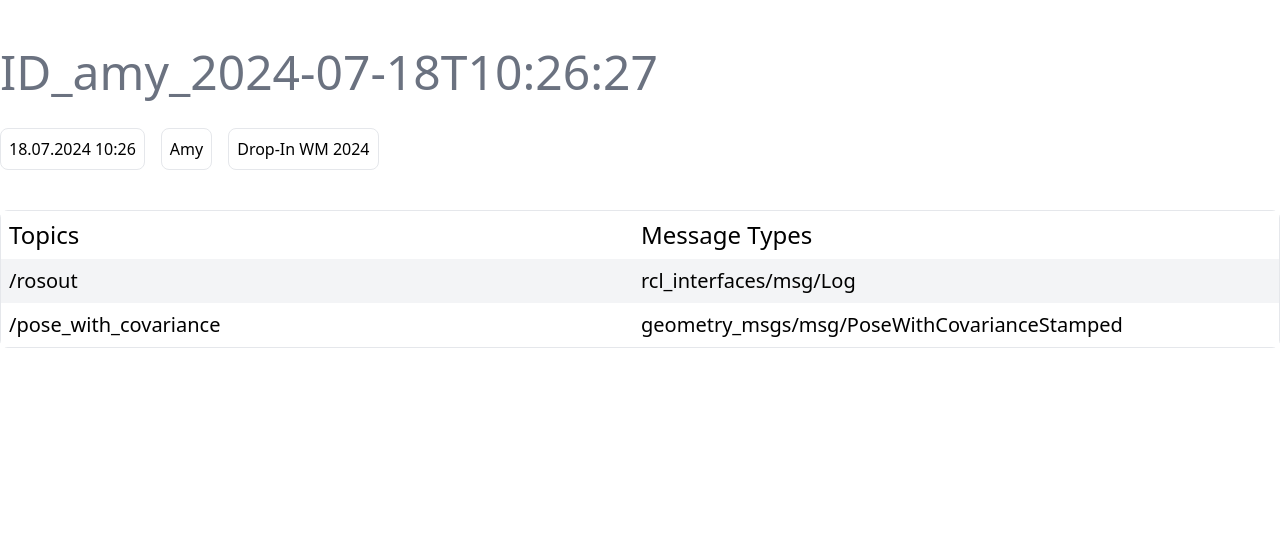
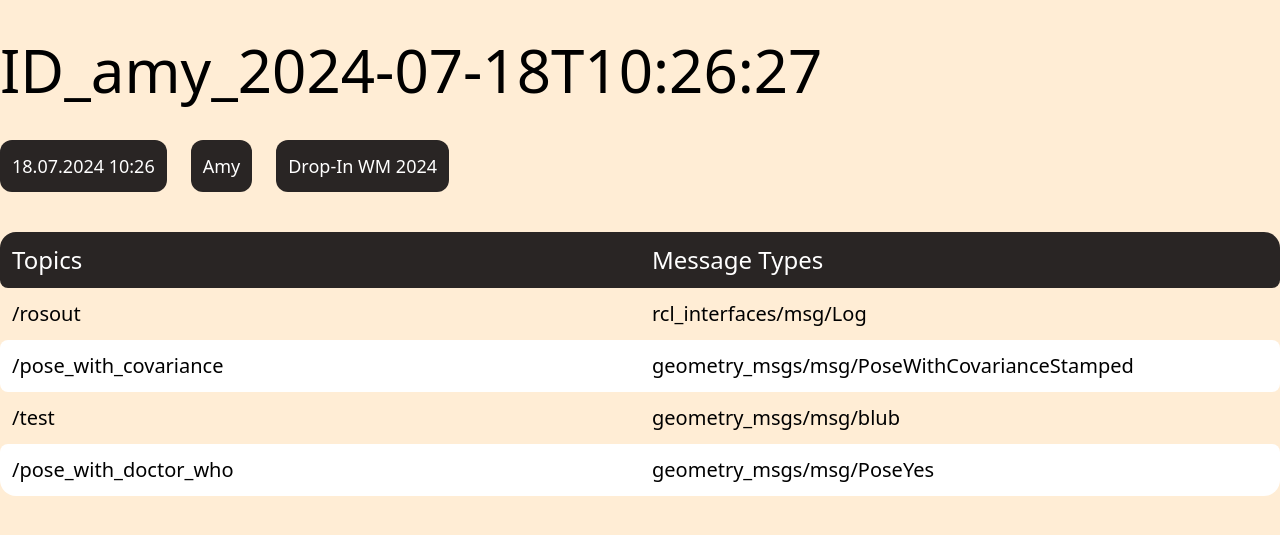
Before and after one commit to bit-bots/rosbag_search, a Flask app: page /bag in a window 1280 px wide. Shown: the top 535 px of the page. Run offline with Flask 3, Linux system fonts and the light colour scheme; some libraries are stand-ins or nearby versions.

Commit message:
tag fill + color scheme

```diff
--- a/rosbag_search/templates/bag.html
+++ b/rosbag_search/templates/bag.html
@@ -1,48 +1,48 @@
 <!doctype html>
-<html>
-
+<html lang="en">
 	<head>
-    <meta charset="UTF-8">
-    <meta name="viewport" content="width=device-width, initial-scale=1.0">
+		<meta charset="UTF-8" />
+		<meta name="viewport" content="width=device-width, initial-scale=1.0" />
 		<script src="https://cdn.tailwindcss.com"></script>
+		<title>Data Display</title>
 	</head>
-
-<body>
+	<body class="bg-orange-100">
 		<div class="container mx-auto">
-        <h1 class="text-5xl mt-12 mb-3 font-light text-gray-500">
-            ID_amy_2024-07-18T10:26:27
-        </h1>
-        <div class="flex flex-row justify-start gap-4">
-            <div class="mt-5 mb-5 border rounded-lg p-2">
-                18.07.2024 10:26
-            </div>
-            <div class="mt-5 mb-5 border rounded-lg p-2">
-                Amy
-            </div>
-            <div class="mt-5 mb-5 border rounded-lg p-2">
-                Drop-In WM 2024
-            </div>
+			<h1 class="text-6xl mt-10 mb-10 font-light">ID_amy_2024-07-18T10:26:27</h1>
+			<div class="flex gap-6 mb-10 font-light text-lg text-white">
+				<div class="rounded-xl p-3 bg-stone-800">18.07.2024 10:26</div>
+				<div class="rounded-xl p-3 bg-stone-800">Amy</div>
+				<div class="rounded-xl p-3 bg-stone-800">Drop-In WM 2024</div>
 			</div>
 
-        <div class="flex flex-row mt-5 text-xl font-medium border rounded-lg ">
-            <table class="table-fixed w-full ">
+			<div class="text-xl font-medium rounded-2xl overflow-hidden">
+				<table class="table-fixed w-full">
+					<thead>
+						<tr class="bg-stone-800 text-2xl text-white">
+							<th class="p-3 text-left font-extralight rounded-bl-lg">Topics</th>
+							<th class="p-3 text-left font-extralight rounded-br-lg">Message Types</th>
+						</tr>
+					</thead>
 					<tbody>
-                  <tr class="bg-white ">
-                    <td class="p-2 text-2xl font-medium text-black">Topics</td>
-                    <td class="text-2xl font-medium text-black">Message Types</td>
+						<tr>
+							<td class="p-3">/rosout</td>
+							<td class="p-3">rcl_interfaces/msg/Log</td>
 						</tr>
-                  <tr class="odd:bg-white even:bg-gray-100">
-                    <td class="p-2">/rosout </td>
-                    <td>rcl_interfaces/msg/Log</td>
+						<tr class="bg-white">
+							<td class="p-3 rounded-l-lg">/pose_with_covariance</td>
+							<td class="p-3 rounded-r-lg">geometry_msgs/msg/PoseWithCovarianceStamped</td>
 						</tr>
-                  <tr class="odd:bg-white even:bg-gray-100">
-                    <td class="p-2">/pose_with_covariance </td>
-                    <td>geometry_msgs/msg/PoseWithCovarianceStamped </td>
+						<tr>
+							<td class="p-3">/test</td>
+							<td class="p-3">geometry_msgs/msg/blub</td>
+						</tr>
+						<tr class="bg-white">
+							<td class="p-3 rounded-l-lg">/pose_with_doctor_who</td>
+							<td class="p-3 rounded-r-lg">geometry_msgs/msg/PoseYes</td>
 						</tr>
 					</tbody>
 				</table>
 			</div>
 		</div>
 	</body>
-
 </html>
```
Also changed, not shown: 1 other file. Lines whose indentation alone changed are shown as unchanged.
